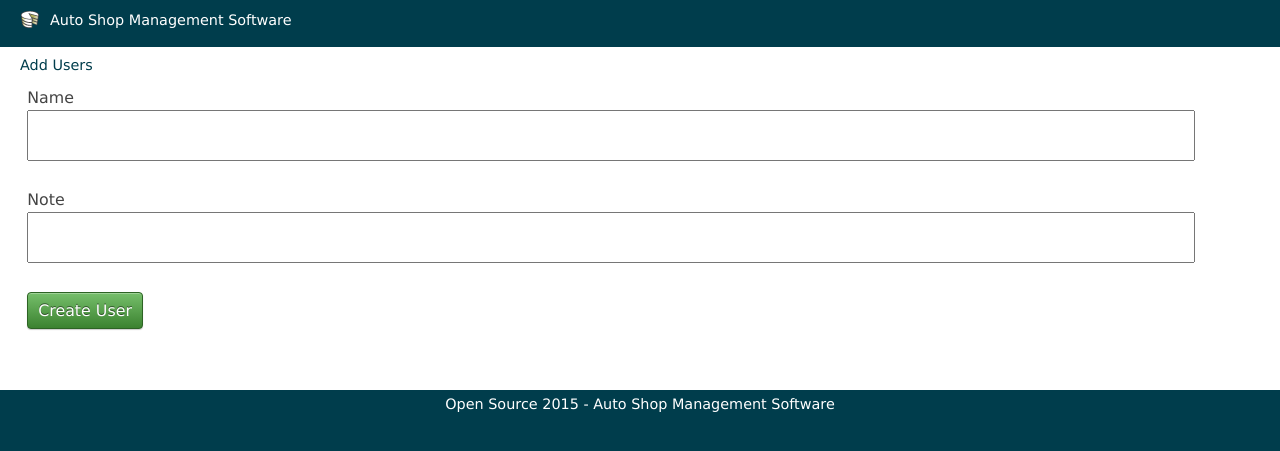
After one commit to NestorYT/servicemech, a CakePHP app: the page made by app/View/Users/create.ctp in a window 1280 px wide. The commit adds this page. Shown: the top 451 px of the page. Run offline with PHP 8.4 and a stand-in for CakePHP, Linux system fonts and the light colour scheme; the template is opened without the code that fills it, so the values that code supplies are empty; form fields are guessed from the names that the template uses; some libraries are stand-ins or nearby versions.

Commit message:
Adding users functionality created

```diff
--- /dev/null
+++ b/app/View/Users/create.ctp
@@ -0,0 +1,7 @@
+<h1>Add Users</h1>
+<?php
+echo $this->Form->create('User');
+echo $this->Form->input('name');
+echo $this->Form->input('note', array('rows' => '3'));
+echo $this->Form->end('Create User');
+?>
--- a/app/View/Users/index.ctp
+++ b/app/View/Users/index.ctp
@@ -1,4 +1,10 @@
 <h1>Users</h1>
+<?php
+    echo $this->Html->link(
+        'Add User',
+        array('controller' => 'users', 'action' => 'add')
+    );
+?>
 <table>
     <tr>
         <th>Id</th>
```
Also changed, not shown: app/Controller/UsersController.php (+15 -1 lines), app/Model/User.php (+10 -0 lines), app/View/Users/add.ctp (added, +7 -0 lines), 2 other files.
